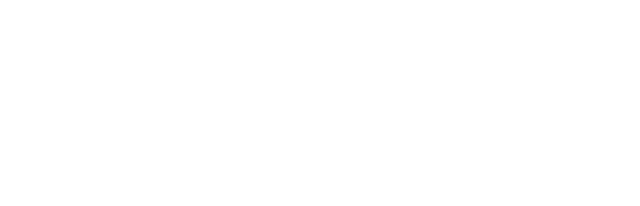
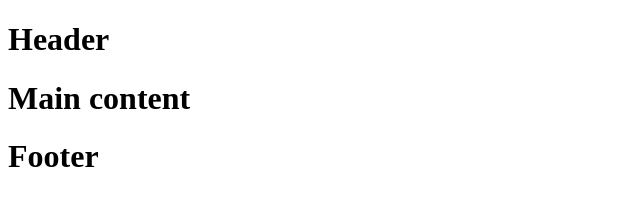
Before and after one commit to Sam-stallard12345/Love-running, a plain HTML site: page index.html in a window 1280 px wide. Shown: the whole page, without its empty margins (0-640 px from the left). Drawn offline with Linux system fonts and the light colour scheme.

Commit message:
added basic page structure

```diff
--- a/index.html
+++ b/index.html
@@ -4,6 +4,8 @@
 <head>
     <meta charset="UTF-8">
     <meta name="viewport" content="width=device-width, initial-scale=1.0">
+    <meta name="description" content="Love Running. Club for runner in Dublin, Ireland. Urban running, trail running. Dublin docklands and Pheonix Park">
+    <meta name="keywords" content="love running, run, running club, runners,Ireland, Dublin, Sports">
     <title>Love Running</title>
     <link rel="apple-touch-icon" sizes="180x180" href="/assets/favicon-zip/apple-touch-icon.png">
     <link rel="icon" type="image/png" sizes="32x32" href="assets/favicon-zip/favicon-32x32.png">
@@ -12,7 +14,15 @@
 </head>
 
 <body>
-
+    <header>
+        <h1>Header</h1>
+    </header>
+    <main>
+        <h1>Main content</h1>
+    </main>
+    <footer>
+        <h1>Footer</h1>
+    </footer>
 </body>
 
 </html>
```
